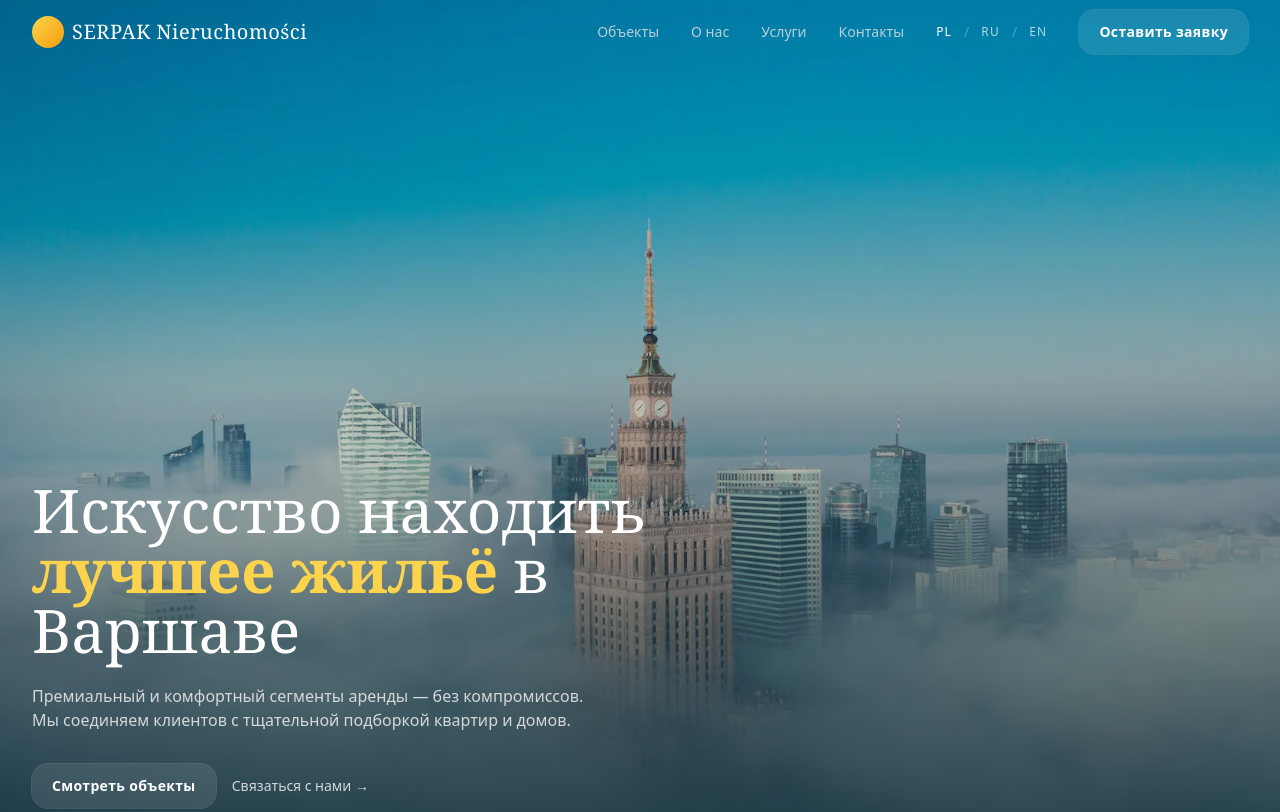
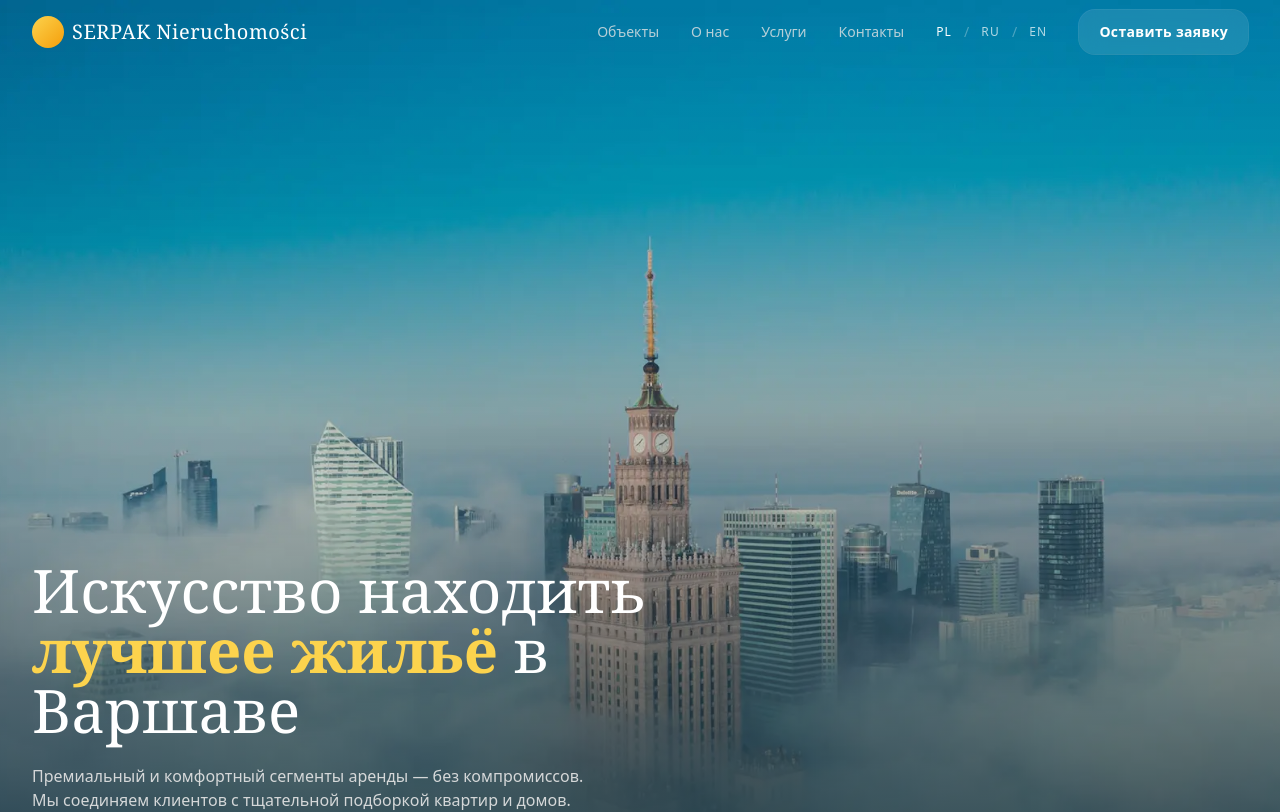
Before and after one commit to kovlaks/serpak-site, a Next.js app: page / in a window 1280 px wide. Shown: the top 812 px of the page. Built offline with nearby package versions, Linux system fonts and the light colour scheme.

Commit message:
Update page.tsx

```diff
--- a/app/page.tsx
+++ b/app/page.tsx
@@ -199,7 +199,7 @@ export default function Page() {
           <div className="absolute inset-0 bg-gradient-to-b from-transparent via-[#0C2D3A]/25 to-[#0C2D3A]" />
         </div>
         <Container>
-          <div className="pt-[40vh] sm:pt-[44vh] md:pt-[48vh] pb-24 sm:pb-28 md:pb-32">
+          <div className="pt-[50vh] sm:pt-[54vh] md:pt-[58vh] pb-24 sm:pb-28 md:pb-32">
             <h1 className="font-serif text-4xl sm:text-5xl md:text-6xl text-white max-w-3xl leading-tight">
               Искусство находить
               <strong className="text-amber-300"> лучшее жильё</strong> в
```
